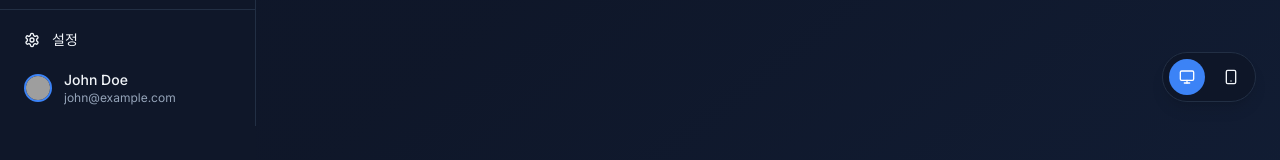
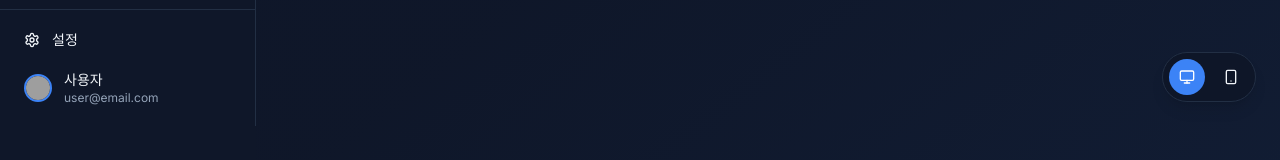
Before and after one commit to ddadonggul/commu, a Next.js app: page / in a window 1280 px wide. Shown: the part 674-834 px from the top of the page. Built offline with nearby package versions, Linux system fonts and the light colour scheme; grey boxes are pictures that could not be loaded.

Commit message:
fix: Vercel 諛고룷 寃쎄퀬 ?섏젙 - Tailwind CSS easing 異⑸룎 ?닿껐

```diff
--- a/components/layout/sidebar.tsx
+++ b/components/layout/sidebar.tsx
@@ -301,7 +301,7 @@ export function Sidebar({
             )}
             whileHover={{ scale: 1.01 }}
             whileTap={{ scale: 0.99 }}
-            title={!sidebarOpen ? "John Doe" : undefined}
+            title={!sidebarOpen ? "사용자" : undefined}
           >
             {sidebarOpen ? (
               <div className="flex items-center gap-3 min-w-0">
@@ -312,8 +312,8 @@ export function Sidebar({
                   </AvatarFallback>
                 </Avatar>
                 <div className="flex flex-col min-w-0">
-                  <span className="text-sm font-medium truncate">John Doe</span>
-                  <span className="text-xs text-muted-foreground truncate">john@example.com</span>
+                  <span className="text-sm font-medium truncate">사용자</span>
+                  <span className="text-xs text-muted-foreground truncate">user@email.com</span>
                 </div>
               </div>
             ) : (
--- a/components/theme-toggle.tsx
+++ b/components/theme-toggle.tsx
@@ -12,9 +12,9 @@ export function ThemeToggle() {
   }
 
   return (
-    <div className="flex items-center space-x-2 transition-all duration-700 ease-[cubic-bezier(0.34,1.56,0.64,1)]">
+    <div className="flex items-center space-x-2 transition-all duration-700 ease-bounce">
       <Sun
-        className={`h-[1.2rem] w-[1.2rem] transition-all duration-700 ease-[cubic-bezier(0.34,1.56,0.64,1)] ${
+        className={`h-[1.2rem] w-[1.2rem] transition-all duration-700 ease-bounce ${
           theme === "dark" ? "text-[#A1A1AA] scale-75 rotate-12" : "text-foreground scale-100 rotate-0"
         }`}
       />
@@ -22,10 +22,10 @@ export function ThemeToggle() {
         checked={theme === "dark"}
         onCheckedChange={toggleTheme}
         aria-label="Toggle theme"
-        className="transition-all duration-700 ease-[cubic-bezier(0.34,1.56,0.64,1)] hover:scale-110"
+        className="transition-all duration-700 ease-bounce hover:scale-110"
       />
       <Moon
-        className={`h-[1.2rem] w-[1.2rem] transition-all duration-700 ease-[cubic-bezier(0.34,1.56,0.64,1)] ${
+        className={`h-[1.2rem] w-[1.2rem] transition-all duration-700 ease-bounce ${
           theme === "light" ? "text-[#A1A1AA] scale-75 rotate-12" : "text-foreground scale-100 rotate-0"
         }`}
       />
--- a/tailwind.config.ts
+++ b/tailwind.config.ts
@@ -72,6 +72,9 @@ const config = {
         xl: "calc(var(--radius) + 4px)",
         "2xl": "calc(var(--radius) + 8px)",
       },
+      transitionTimingFunction: {
+        'bounce': 'cubic-bezier(0.34, 1.56, 0.64, 1)',
+      },
       keyframes: {
         "accordion-down": {
           from: { height: "0" },
```
